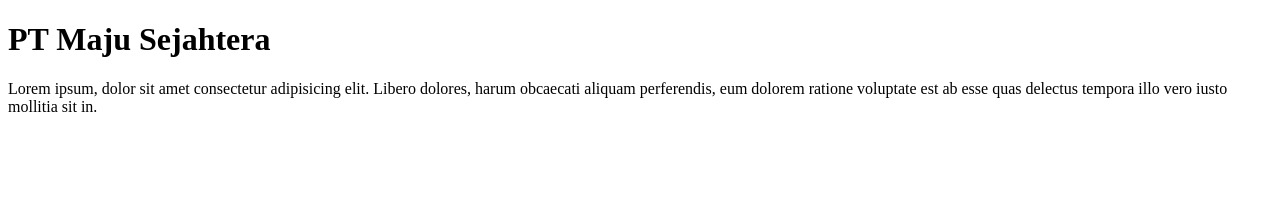
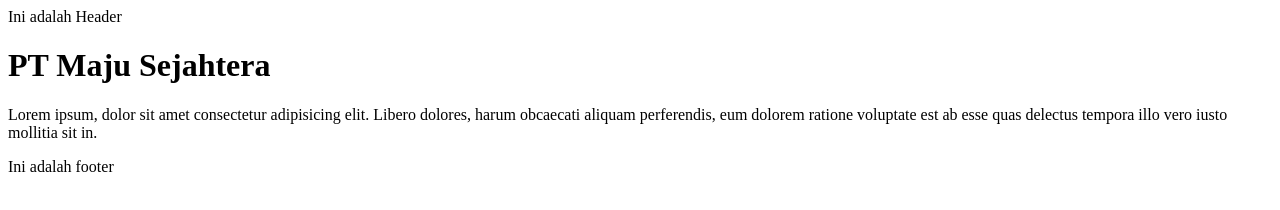
Before and after one commit to mohamad-amujaki/CompanyProfile, a plain HTML site: page index.html in a window 1280 px wide. Drawn offline with Linux system fonts and the light colour scheme.

Commit message:
Menambahkan Header dan Footer

```diff
--- a/index.html
+++ b/index.html
@@ -6,10 +6,14 @@
     <title>Learn GIT</title>
 </head>
 <body>
+    <header>Ini adalah Header</header>
+
     <h1>PT Maju Sejahtera</h1>
 
     <p>
         Lorem ipsum, dolor sit amet consectetur adipisicing elit. Libero dolores, harum obcaecati aliquam perferendis, eum dolorem ratione voluptate est ab esse quas delectus tempora illo vero iusto mollitia sit in.
     </p>
+
+    <footer> Ini adalah footer</footer>
 </body>
 </html>
```
